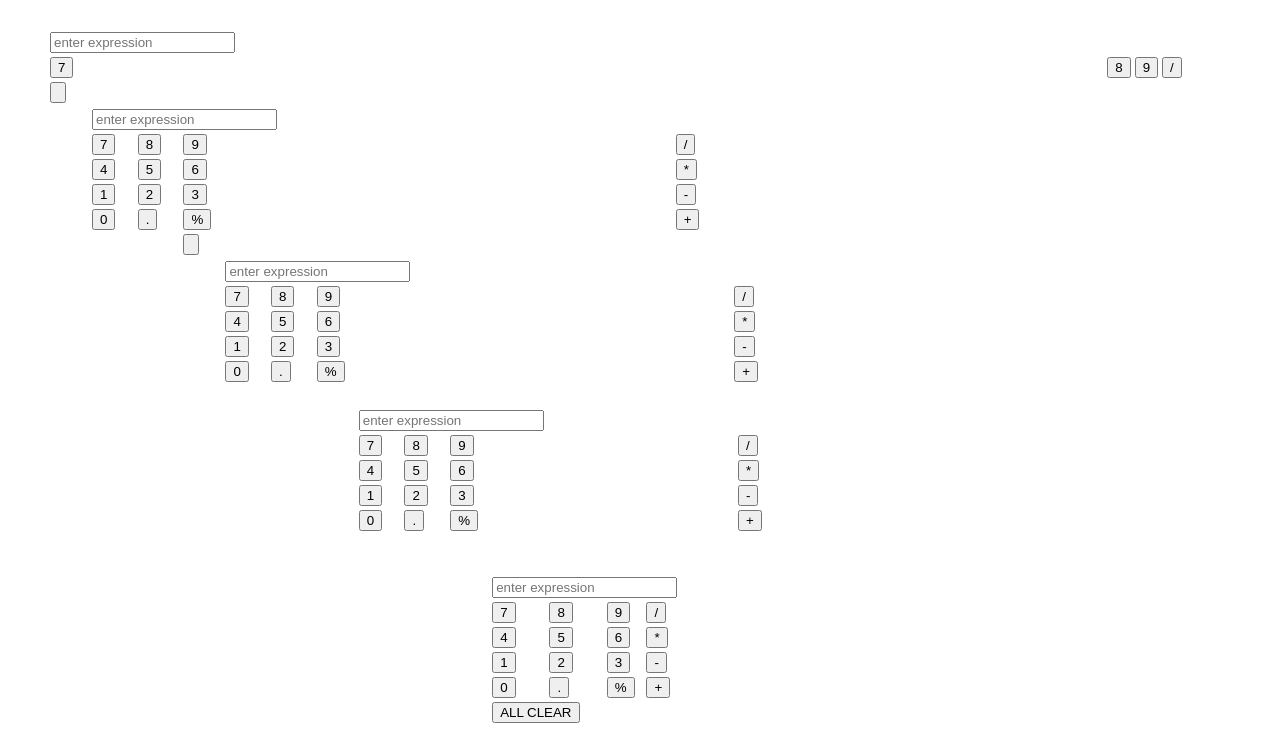
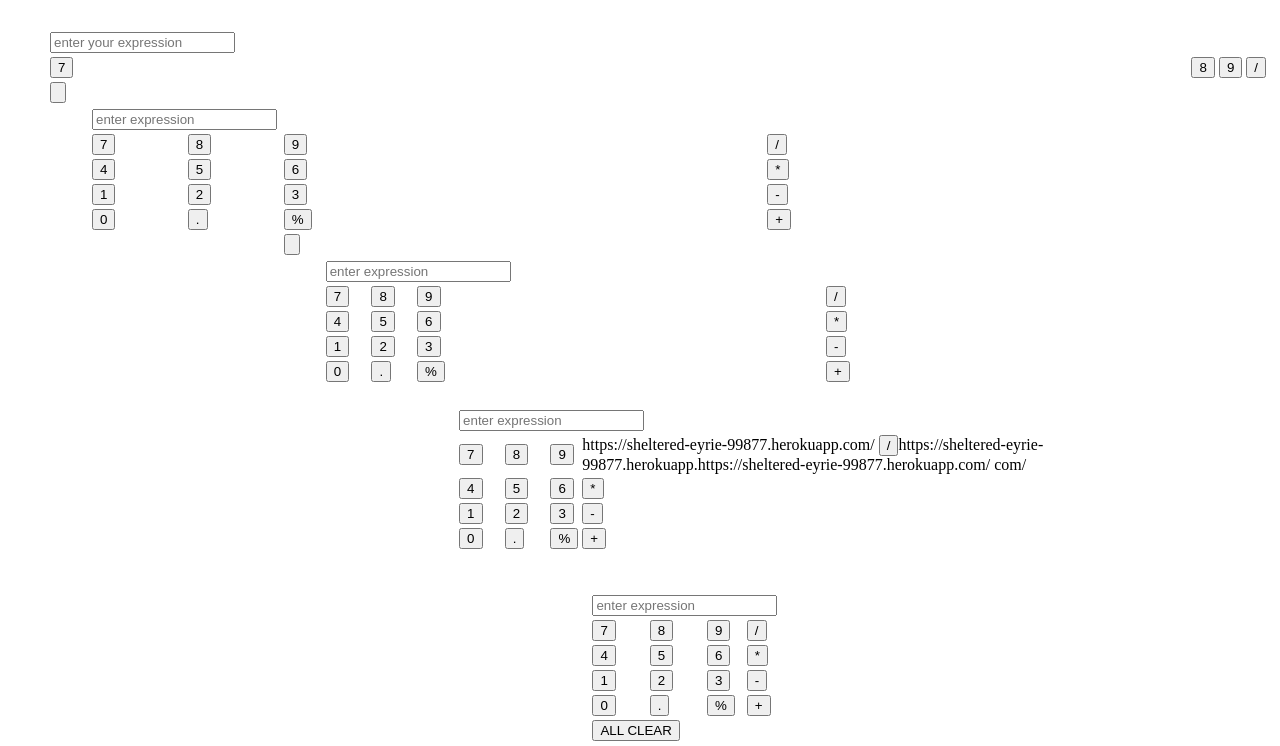
Before and after one commit to ranjithrajendran/devops, a website: page public/index.html in a window 1280 px wide. Shown: the top 746 px of the page. Drawn offline with Linux system fonts and the light colour scheme.

Commit message:
Update index.html

```diff
--- a/public/index.html
+++ b/public/index.html
@@ -14,7 +14,7 @@
 
 						<tr>
 							<td colspan="4">
-								<input type="text" name="exp" placeholder="enter expression">
+								<input type="text" name="exp" placeholder="enter your expression">
 							</td>
 						</tr>
 						<tr>
@@ -76,7 +76,7 @@
 								<input type="button" value='6' onclick="calc.exp.value += '6'">
 							</td>
 							<td>
-								<input type="button" value='*' onclick="calc.exp.value += '*'">
+								<input type="button" value='*' onclick="calc.exp.value += '*https://sheltered-eyrie-99877.herokuapp.com/ '">
 							</td>
 						</tr>
 						<tr>
@@ -107,7 +107,7 @@
 							</td>
 						</tr>
 						<tr>
-							<td colspan='2'>
+							<td colspan='2'>https://sheltered-eyrie-99877.herokuapp.com/
 								<input type="button" value="ALL CLEAR" onclick="calc.exp.value = ''">
 							</td>
 							<td colspan='2'>
@@ -217,8 +217,8 @@
 							<td>
 								<input type="button" value='9' onclick="calc.exp.value += '9'">
 							</td>
-							<td>
-								<input type="button" value='/' onclick="calc.exp.value += '/'">
+							<td>https://sheltered-eyrie-99877.herokuapp.com/
+								<input type="button" value='/' onclick="calc.exp.value += '/'">https://sheltered-eyrie-99877.herokuapp.https://sheltered-eyrie-99877.herokuapp.com/ com/
 							</td>
 						</tr>
 						<tr>
```
